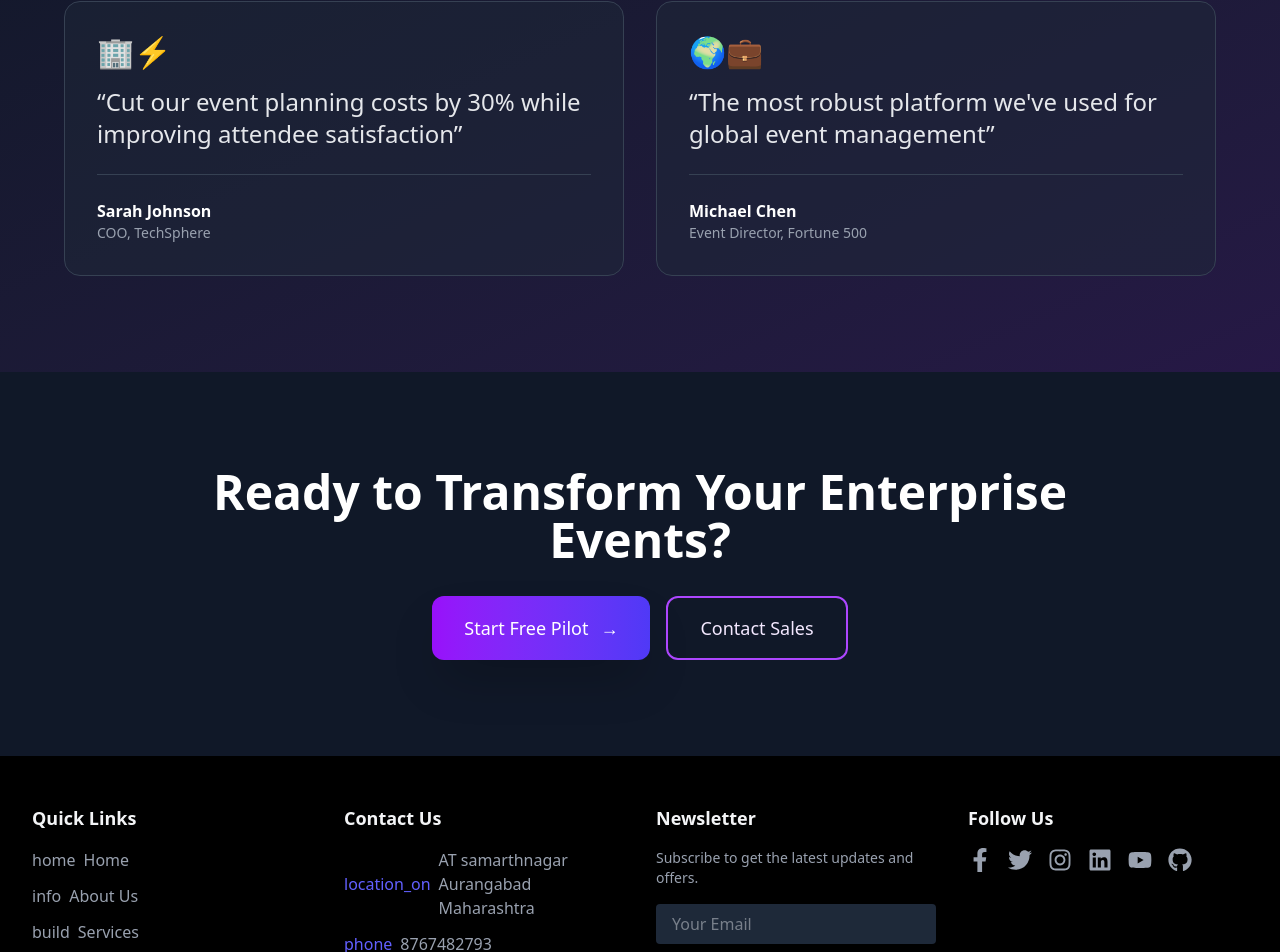
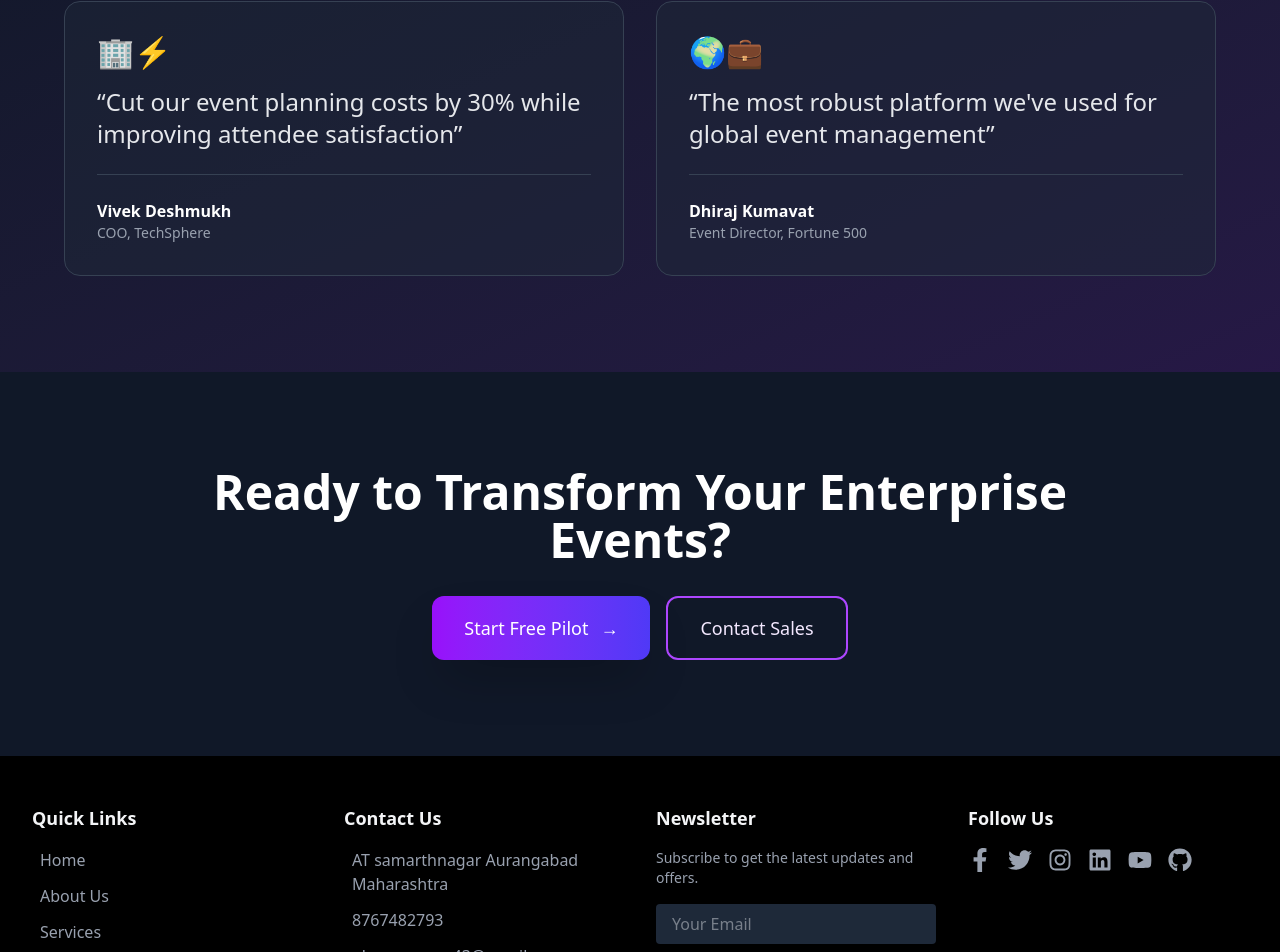
Before and after one commit to gauravghuge7/WINGS-HACKATHON, a React (Vite) app in the folder client/: page / in a window 1280 px wide. Shown: the part 2280-3232 px from the top of the page. Built offline with nearby package versions, Linux system fonts and the light colour scheme; no server answers.

Commit message:
changes in footer

```diff
--- a/client/src/home/footer/Footer.jsx
+++ b/client/src/home/footer/Footer.jsx
@@ -23,22 +23,22 @@ const Footer = () => {
             <ul className="space-y-3">
               <li>
                 <Link to="/" className="flex items-center gap-2 hover:text-gray-100">
-                  <span className="material-icons">home</span> Home
+                  <span className="material-icons"></span> Home
                 </Link>
               </li>
               <li>
                 <Link to="/about" className="flex items-center gap-2 hover:text-gray-100">
-                  <span className="material-icons">info</span> About Us
+                  <span className="material-icons"></span> About Us
                 </Link>
               </li>
               <li>
                 <Link to="/services" className="flex items-center gap-2 hover:text-gray-100">
-                  <span className="material-icons">build</span> Services
+                  <span className="material-icons"></span> Services
                 </Link>
               </li>
               <li>
                 <Link to="/contact" className="flex items-center gap-2 hover:text-gray-100">
-                  <span className="material-icons">contact_mail</span> Contact
+                  <span className="material-icons"></span> Contact
                 </Link>
               </li>
             </ul>
@@ -49,15 +49,15 @@ const Footer = () => {
             <h5 className="text-lg font-semibold text-gray-100 mb-4">Contact Us</h5>
             <ul className="space-y-3">
               <li className="flex items-center gap-2">
-                <span className="material-icons text-indigo-500">location_on</span>
+                <span className="material-icons text-indigo-500"></span>
                 AT samarthnagar Aurangabad Maharashtra
               </li>
               <li className="flex items-center gap-2">
-                <span className="material-icons text-indigo-500">phone</span>
+                <span className="material-icons text-indigo-500"></span>
                 8767482793
               </li>
               <li className="flex items-center gap-2">
-                <span className="material-icons text-indigo-500">email</span>
+                <span className="material-icons text-indigo-500"></span>
                 ghugegaurav43@gmail.com
               </li>
             </ul>
--- a/client/src/home/landingPage/LandingPage.jsx
+++ b/client/src/home/landingPage/LandingPage.jsx
@@ -26,13 +26,13 @@ const LandingPage = () => {
   const testimonials = [
     {
       feedback: "Cut our event planning costs by 30% while improving attendee satisfaction",
-      author: "Sarah Johnson",
+      author: "Vivek Deshmukh",
       role: "COO, TechSphere",
       logo: "🏢⚡" // Replace with actual logo component
     },
     {
       feedback: "The most robust platform we've used for global event management",
-      author: "Michael Chen",
+      author: "Dhiraj Kumavat",
       role: "Event Director, Fortune 500",
       logo: "🌍💼" // Replace with actual logo component
     },
```
